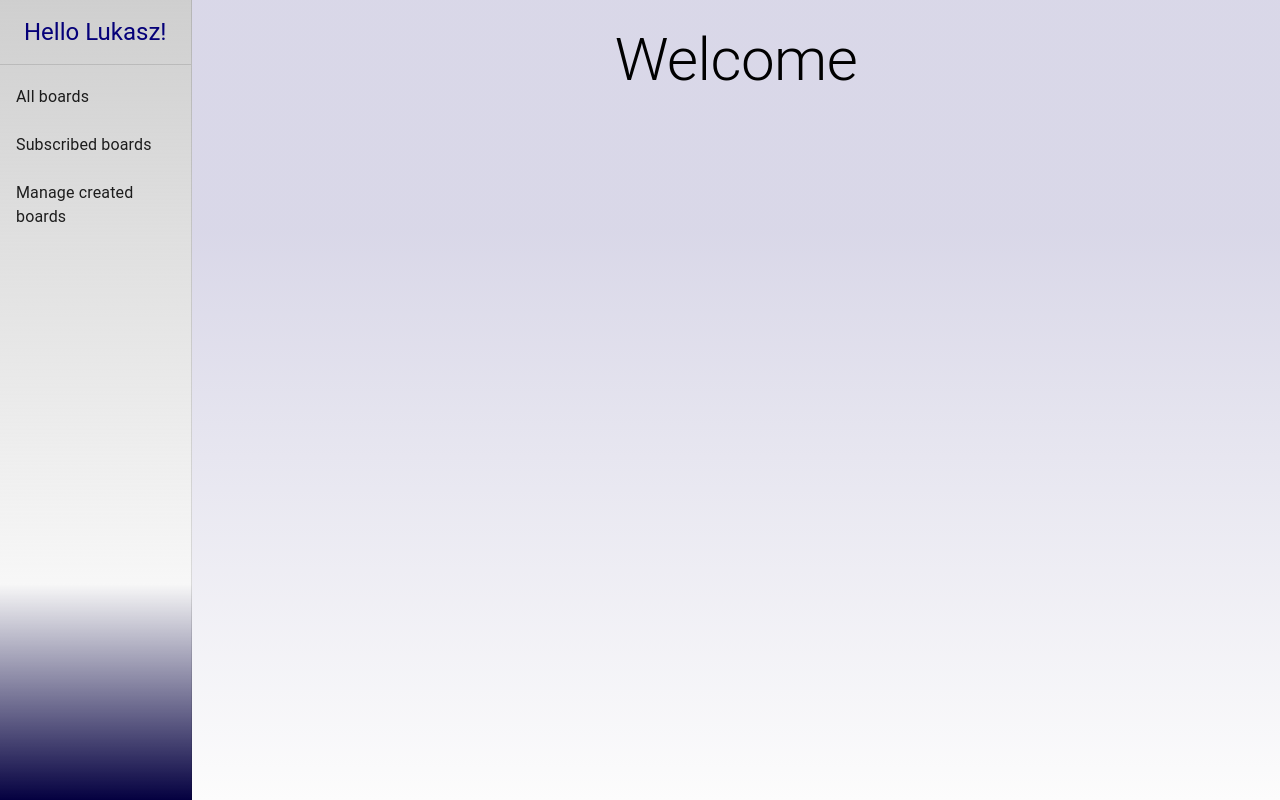
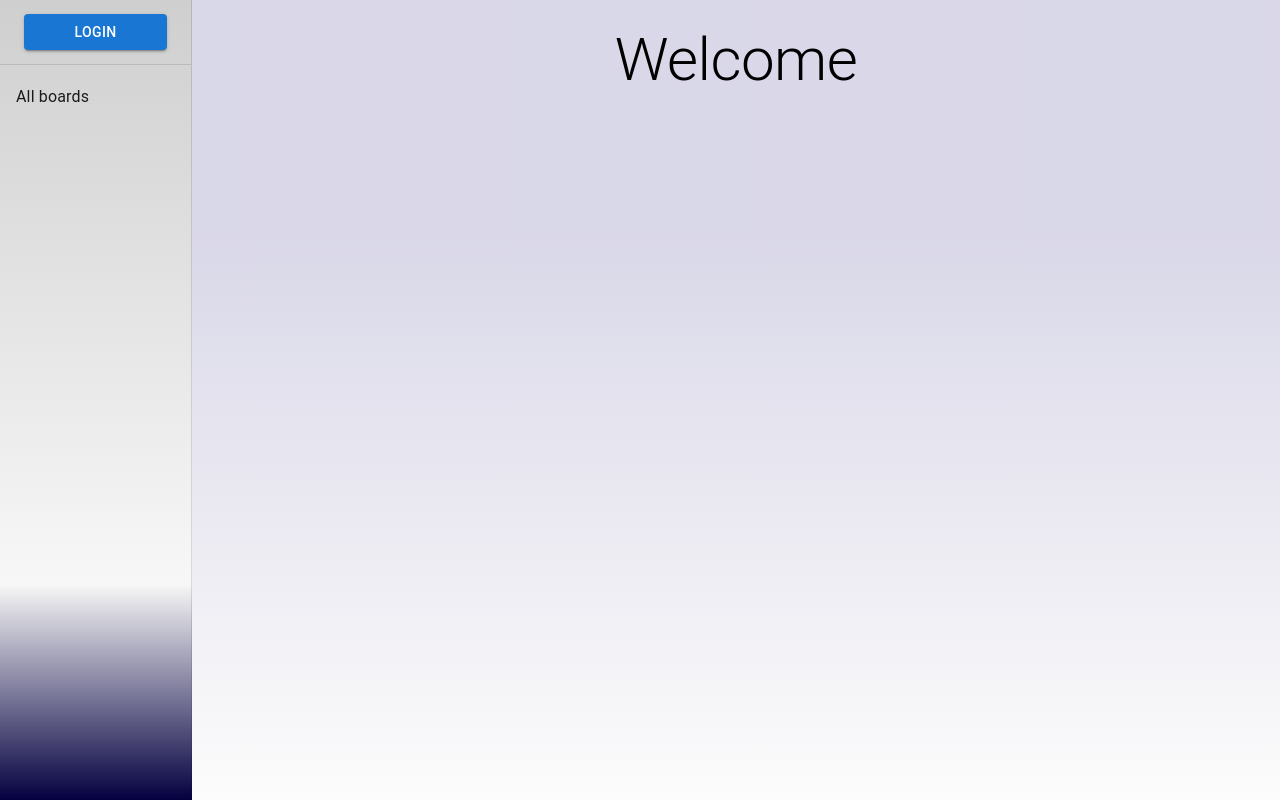
Before and after one commit to Kameal22/trello-inspired-app, a React (Create React App) app: page /main-page in a window 1280 px wide. Built offline with nearby package versions, Linux system fonts and the light colour scheme.

Commit message:
Added authentication in Sidebar

```diff
--- a/package.json
+++ b/package.json
@@ -12,6 +12,7 @@
     "@testing-library/react": "^11.2.7",
     "@testing-library/user-event": "^12.8.3",
     "axios": "^0.24.0",
+    "jwt-decode": "^3.1.2",
     "react": "^17.0.2",
     "react-beautiful-dnd": "^13.1.0",
     "react-dom": "^17.0.2",
--- a/src/App.js
+++ b/src/App.js
@@ -1,16 +1,19 @@
 import MainPage from "./pages/MainPage";
 import {AuthProvider} from "./contexts/AuthContext";
 import LoginPage from "./pages/LoginPage";
-import {Route, Router, Switch} from "react-router-dom";
+import {Redirect, Route, Router, Switch} from "react-router-dom";
 import RegisterPage from "./pages/RegisterPage";
 
 const App = () => {
     return (
         <AuthProvider>
             <Switch>
-                <Route exact path={"/login"} component={LoginPage}/>
-                <Route exact path={"/register"} component={RegisterPage}/>
-                <Route path={"/main-page"} component={MainPage}/>
+                <Route exact path="/">
+                    <Redirect to="/main-page"/>
+                </Route>
+                <Route exact path="/login" component={LoginPage}/>
+                <Route exact path="/register" component={RegisterPage}/>
+                <Route path="/main-page" component={MainPage}/>
             </Switch>
         </AuthProvider>
     );
--- a/src/components/Board/BoardIcon/BoardIcon.js
+++ b/src/components/Board/BoardIcon/BoardIcon.js
@@ -10,7 +10,7 @@ const boardIconStyle = {
 
 const BoardIcon = ({name, description, boardId}) => {
     return (
-        <Link to={`main-page/boards/${boardId}`} style={{textDecoration: 'none'}}>
+        <Link to={`/main-page/boards/${boardId}`} style={{textDecoration: 'none'}}>
             <Card sx={boardIconStyle}>
                 <CardContent>
                     <Typography gutterBottom variant="h5">
--- a/src/components/Sidebar/Sidebar.js
+++ b/src/components/Sidebar/Sidebar.js
@@ -1,8 +1,9 @@
-import React from 'react';
-import {Divider, Drawer, List, ListItem, ListItemText, Toolbar, Typography} from "@mui/material";
+import React, {useContext} from 'react';
+import {Button, Divider, Drawer, List, ListItem, ListItemText, Toolbar, Typography} from "@mui/material";
 import {makeStyles} from '@mui/styles';
-import {NavLink, useRouteMatch} from "react-router-dom";
+import {Link, NavLink, useRouteMatch} from "react-router-dom";
 import "./Sidebar.css"
+import {AuthContext} from "../../contexts/AuthContext";
 
 const mockedUsername = "Lukasz";
 
@@ -23,11 +24,23 @@ const drawerStyles = {
 
 const Sidebar = () => {
     const styles = useStyles();
+    const {isAuthenticated, getUser} = useContext(AuthContext);
+
+    const loginButton = (
+        <Link to={`/login`} style={{textDecoration: 'none', width: "100%"}}>
+            <Button variant="contained" sx={{width: "100%"}}>
+                Login
+            </Button>
+        </Link>
+    )
     return (
         <Drawer sx={drawerStyles} variant="permanent" anchor="left" classes={{paper: styles.paper}}>
             <Toolbar>
-                {/*TODO: add real username from jwt*/}
-                <Typography style={{color: "#050079"}} variant="h5">Hello {mockedUsername}!</Typography>
+                {isAuthenticated() ?
+                    <Typography style={{color: "#050079"}} variant="h5">
+                        Hello {getUser().name}
+                    </Typography> :
+                    loginButton}
             </Toolbar>
             <Divider/>
             <List>
@@ -37,16 +50,18 @@ const Sidebar = () => {
                           activeClassName="active-link">
                     <ListItemText primary={"All boards"}/>
                 </ListItem>
-                {/*TODO insert user id here*/}
+                {isAuthenticated() &&
                 <ListItem button key={"Subscribed boards"} component={NavLink}
-                          exact to={"/main-page/1/boards"} activeClassName="active-link">
+                          exact to={`/main-page/${getUser().id}/boards`} activeClassName="active-link">
                     <ListItemText primary={"Subscribed boards"}/>
                 </ListItem>
-                {/*TODO insert user id here*/}
+                }
+                {isAuthenticated() &&
                 <ListItem button key={"Manage created boards"} component={NavLink}
-                          exact to={"/main-page/1/manage-boards"} activeClassName="active-link">
+                          exact to={`/main-page/${getUser().id}/manage-boards`} activeClassName="active-link">
                     <ListItemText primary={"Manage created boards"}/>
                 </ListItem>
+                }
             </List>
         </Drawer>
     );
--- a/src/contexts/AuthContext.js
+++ b/src/contexts/AuthContext.js
@@ -1,17 +1,42 @@
 import {createContext, useState} from "react";
+import jwtDecode from "jwt-decode";
 
 export const AuthContext = createContext();
 
 export const AuthProvider = (props) => {
     const [token, setToken] = useState(localStorage.getItem("jwt"));
 
-    const handleChangingToken = (newToken) => {
+    const changeToken = (newToken) => {
         localStorage.setItem("jwt", newToken);
+        console.log("here")
         setToken(newToken);
     }
 
+    const logout = () => {
+        localStorage.removeItem("jwt");
+        setToken(null);
+    }
+
+    const getUser = () => {
+        if (!token) {
+            return null;
+        }
+
+        return jwtDecode(token);
+    }
+
+    const isAuthenticated = () => {
+        if (!token) {
+            return false;
+        }
+
+        const user = getUser();
+        const exp = new Date(user.exp * 1000);
+        return new Date().getTime() < exp.getTime();
+    }
+
     return (
-        <AuthContext.Provider value={{token, handleChangingToken}}>
+        <AuthContext.Provider value={{token, changeToken, logout, isAuthenticated, getUser}}>
             {props.children}
         </AuthContext.Provider>
     )
--- a/src/pages/LoginPage.js
+++ b/src/pages/LoginPage.js
@@ -7,7 +7,7 @@ import {login} from "../services/auth-service";
 
 const LoginPage = () => {
     const history = useHistory();
-    const {token, handleChangingToken} = useContext(AuthContext);
+    const {changeToken} = useContext(AuthContext);
     const [username, updateUsername, resetUsername, usernameError, setUsernameError] = useInputState("");
     const [password, updatePassword, resetPassword, passwordError, setPasswordError] = useInputState("");
     const [authError, setAuthError] = useState(false);
@@ -19,7 +19,7 @@ const LoginPage = () => {
             password: password
         };
         login(credentials)
-            .then(handleChangingToken)
+            .then(changeToken)
             //TODO: do it better?
             .then(() => setAuthError(false))
             .then(() => history.push("/main-page"))
```
Also changed, not shown: 1 other file (tests, documents, lock files or other folders).
